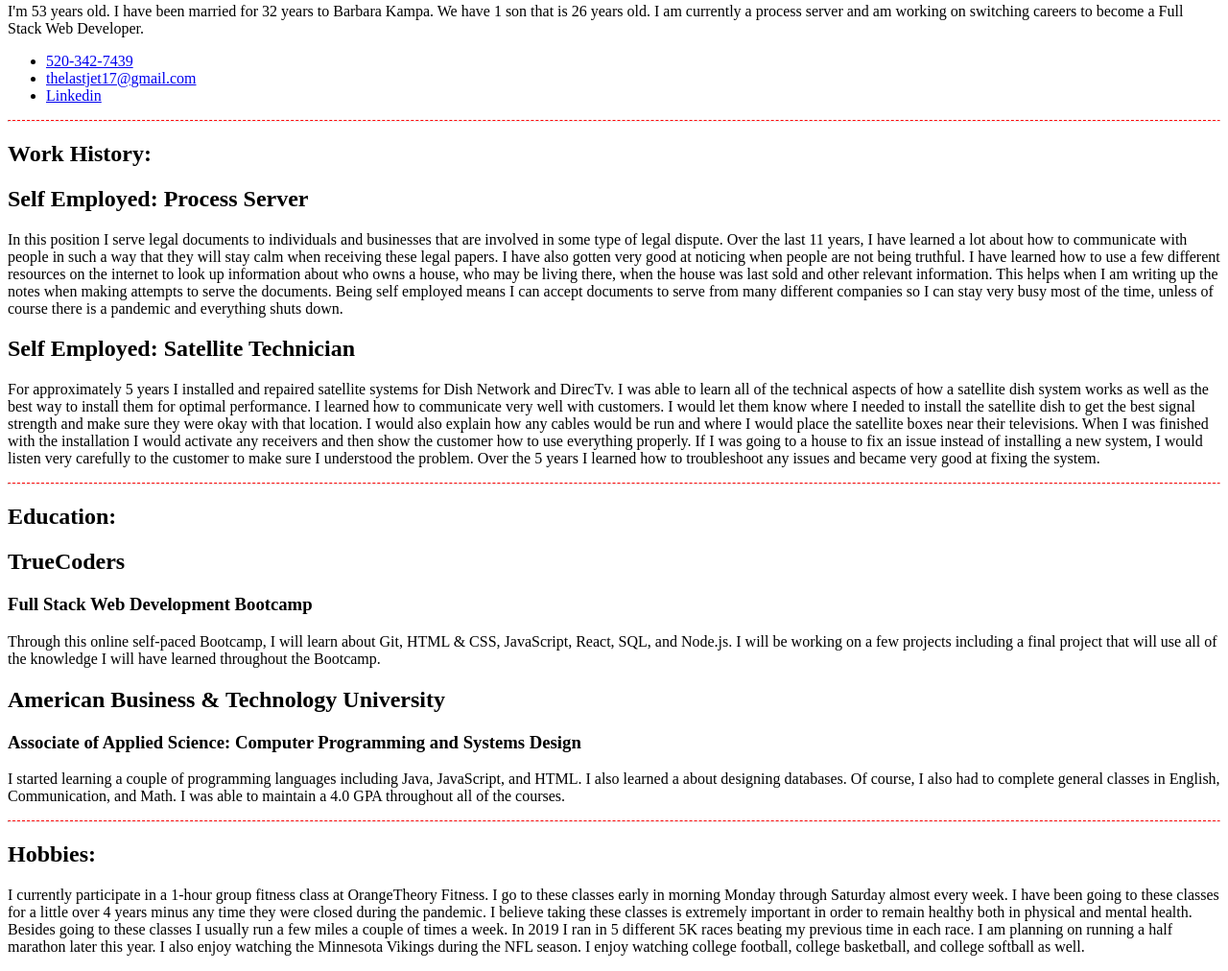
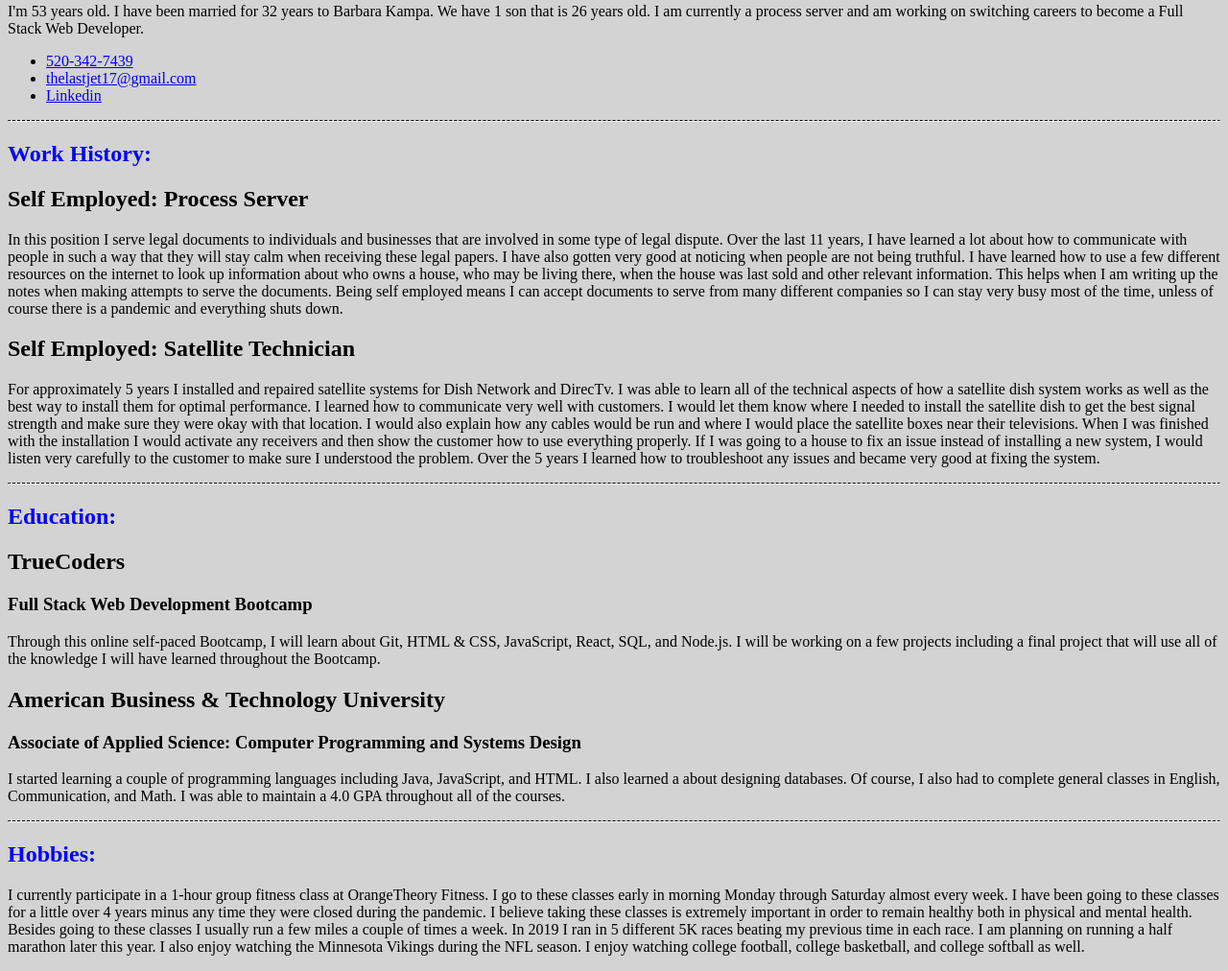
Before and after one commit to thelastjet/portfolio, a plain HTML site: page index.html in a window 1280 px wide. Shown: the part 238-1250 px from the top of the page at 96% size. Drawn offline with Linux system fonts and the light colour scheme.

Commit message:
adding a couple style elements

```diff
--- a/index.html
+++ b/index.html
@@ -21,7 +21,7 @@
         <li><a href="https://www.linkedin.com/in/jay-thomas-36307674/">Linkedin</a></li>
     </ul>
 
-    <hr style="border-top: dashed 1px; color: red;" />
+    <hr id="dashedLine"/>
 
     <section>
         <h1>Work History:</h1>
@@ -47,7 +47,7 @@
         </p>
     </section>
 
-    <hr style="border-top: dashed 1px; color: red;" />
+    <hr id="dashedLine"/>
 
     <section>
         <h1>Education:</h1>
@@ -66,7 +66,7 @@
         </p>
     </section>
 
-    <hr style="border-top: dashed 1px; color: red;" />
+    <hr id="dashedLine"/>
 
     <section>
         <h1>Hobbies:</h1>
--- a/styles.css
+++ b/styles.css
@@ -1,3 +1,15 @@
+body {
+    background-color:lightgrey;
+}
+
+h1 {
+    color: blue;
+}
+
+#dashedLine {
+    border-top: dashed 1px; color: black;
+}
+
 img {
     height: 150px;
     width: 150px;
```
